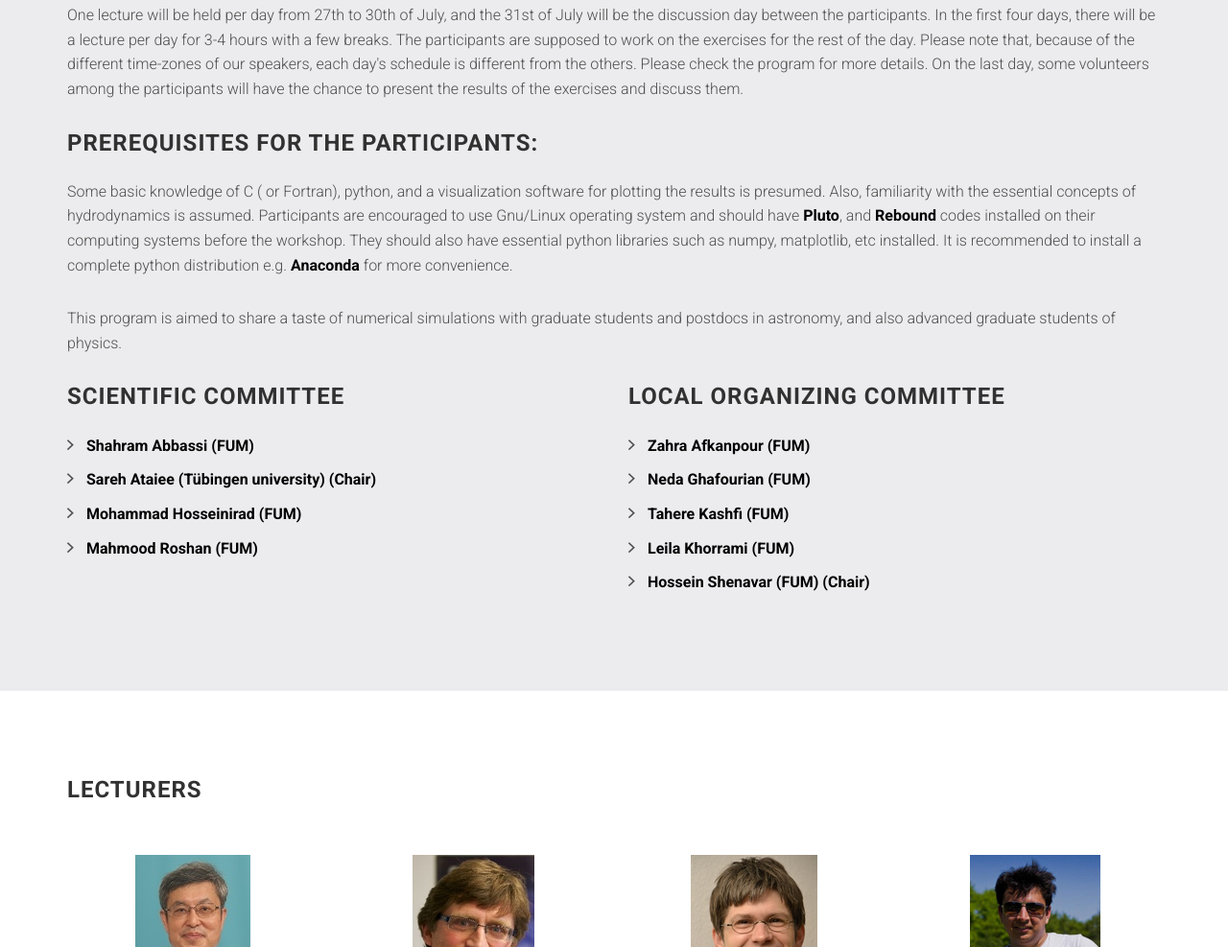
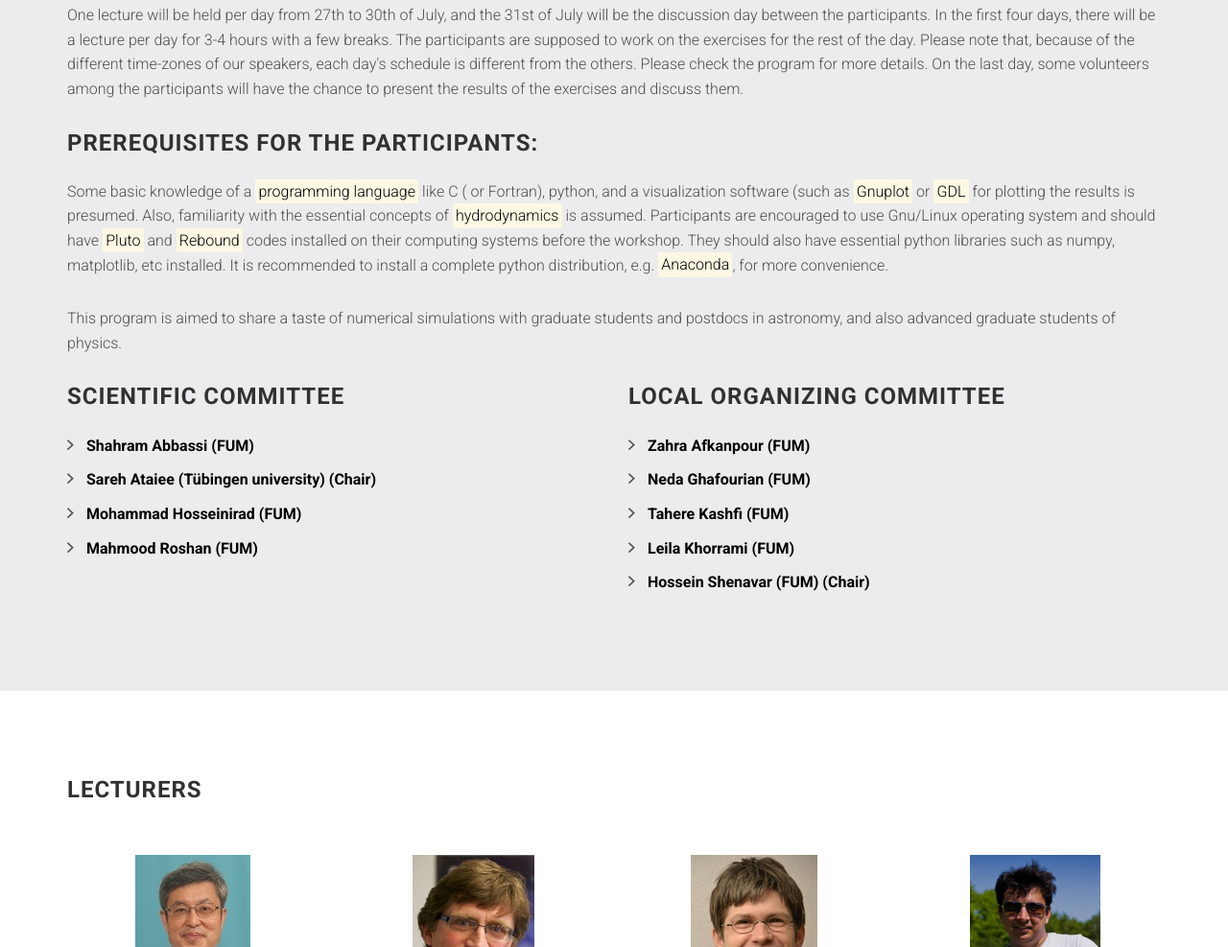
Before and after one commit to smhr/NA2020, a website: page index.html in a window 1280 px wide. Shown: the part 1467-2454 px from the top of the page at 96% size. Drawn offline with Linux system fonts and the light colour scheme; files whose address does not match are found by name.

Commit message:
Add more links in prerequisites section.

```diff
--- a/index.html
+++ b/index.html
@@ -130,13 +130,16 @@
                 <div class="col-sm-12">
 
                     <h3 class="section-title multiple-title">Prerequisites for the participants:</h3>
-                    <p>Some basic knowledge of C ( or Fortran), python, and a visualization software for plotting the results is presumed.
-                      Also, familiarity with the essential concepts of hydrodynamics is assumed.
-                      Participants are encouraged to use Gnu/Linux operating system and should have <a href="http://plutocode.ph.unito.it/"><span style="font-weight:bold">Pluto</span></a>,
-                      and <a href="https://github.com/hannorein/rebound"><span style="font-weight:bold"> Rebound</span></a> codes installed on their computing systems before the workshop.
+                    <p>Some basic knowledge of a <mark>programming language</mark> like C ( or Fortran), python, and a visualization software
+                      (such as <a href="http://www.gnuplot.info/"><mark>Gnuplot</mark></a> or
+                       <a href="https://github.com/gnudatalanguage/gdl"><mark>GDL</mark></a> for plotting the results is presumed.
+                      Also, familiarity with the essential concepts of <a href="http://www.scholarpedia.org/article/Encyclopedia:Fluid_dynamics"><mark>hydrodynamics</mark></a> is assumed.
+                      Participants are encouraged to use Gnu/Linux operating system and should have
+                      <a href="http://plutocode.ph.unito.it/"><mark>Pluto</mark></a>
+                      and <a href="https://github.com/hannorein/rebound"><mark>Rebound</mark></a> codes installed on their computing systems before the workshop.
                       They should also have essential python libraries such as numpy, matplotlib, etc installed.
-                      It is recommended to install a complete python distribution e.g.
-                      <a href="https://www.anaconda.com/"><span style="font-weight:bold">Anaconda</span></a> for more convenience.</p>
+                      It is recommended to install a complete python distribution, e.g.
+                      <a href="https://www.anaconda.com/"><mark>Anaconda</mark></a>, for more convenience.</p>
                       <p>This program is aimed to share a taste of numerical simulations with graduate students and postdocs in astronomy,
                          and also advanced graduate students of physics.</p>
 
```
